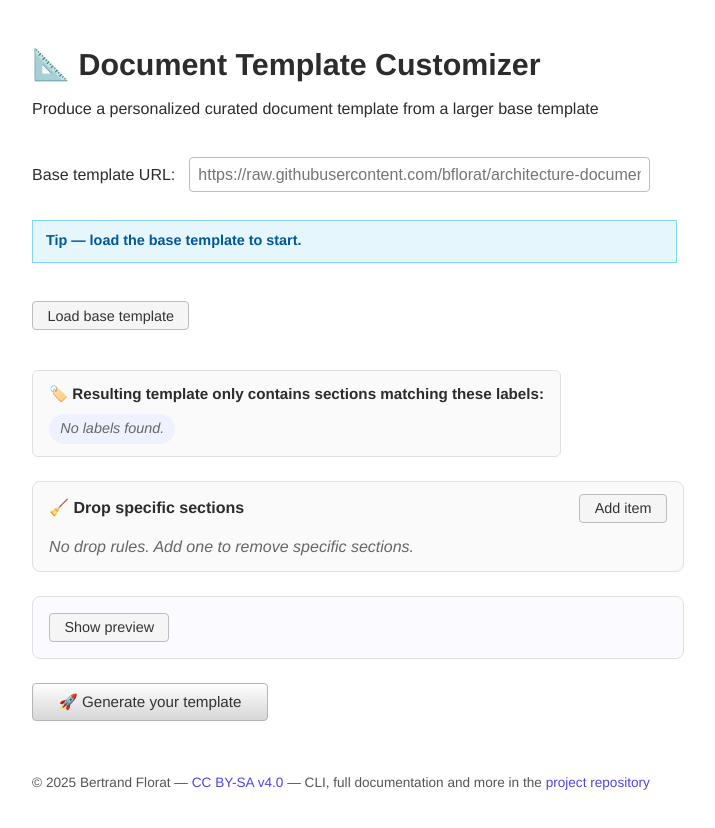
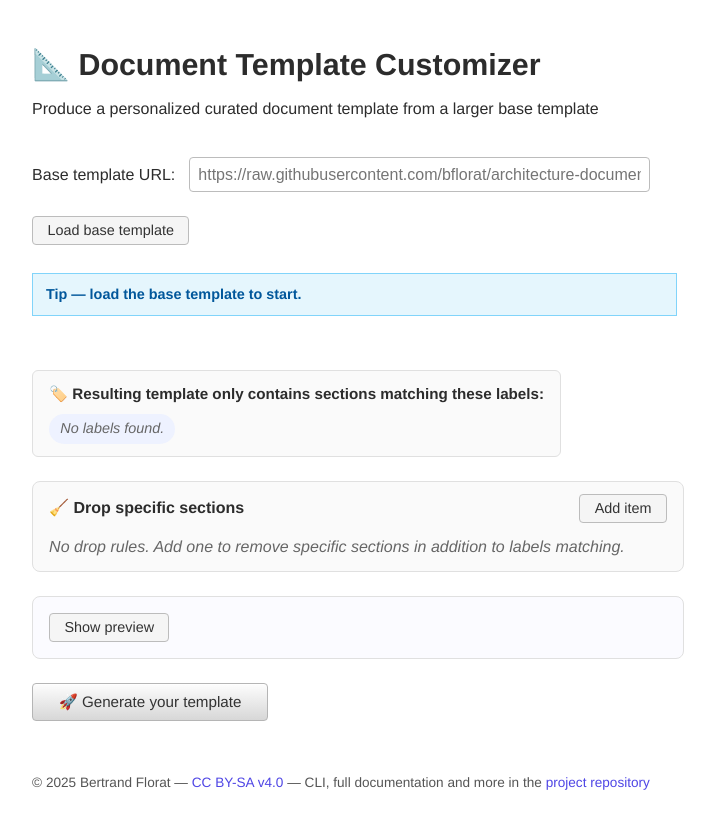
Before and after one commit to bflorat/document-template-customizer, a React (Vite) app: page / in a window 1280 px wide. Shown: the top 828 px of the page, without its empty margins (299-1014 px from the left). Built offline with nearby package versions, Linux system fonts and the light colour scheme.

Commit message:
Move TemplateLoadIndicator below the 'Load base template' button for clearer status placement

```diff
--- a/src/App.tsx
+++ b/src/App.tsx
@@ -282,7 +282,6 @@ const App = () => {
             onChange={handleTemplateUrlChange}
           />
         </label>
-        <TemplateLoadIndicator info={templateLoadInfo} />
         <button
           type="button"
           className="secondary-action load-template"
@@ -291,6 +290,7 @@ const App = () => {
         >
           {templateLoadInfo.state === 'loading' ? 'Loading…' : 'Load base template'}
         </button>
+        <TemplateLoadIndicator info={templateLoadInfo} />
 
         <section className="labels-panel">
           <div className="available-labels">
@@ -325,7 +325,7 @@ const App = () => {
           </div>
           <div className="drop-table-wrapper">
             {dropRules.length === 0 ? (
-              <p className="empty-row">No drop rules. Add one to remove specific sections.</p>
+              <p className="empty-row">No drop rules. Add one to remove specific sections in addition to labels matching.</p>
             ) : (
               <table className="drop-rules-table">
                 <thead>
```
